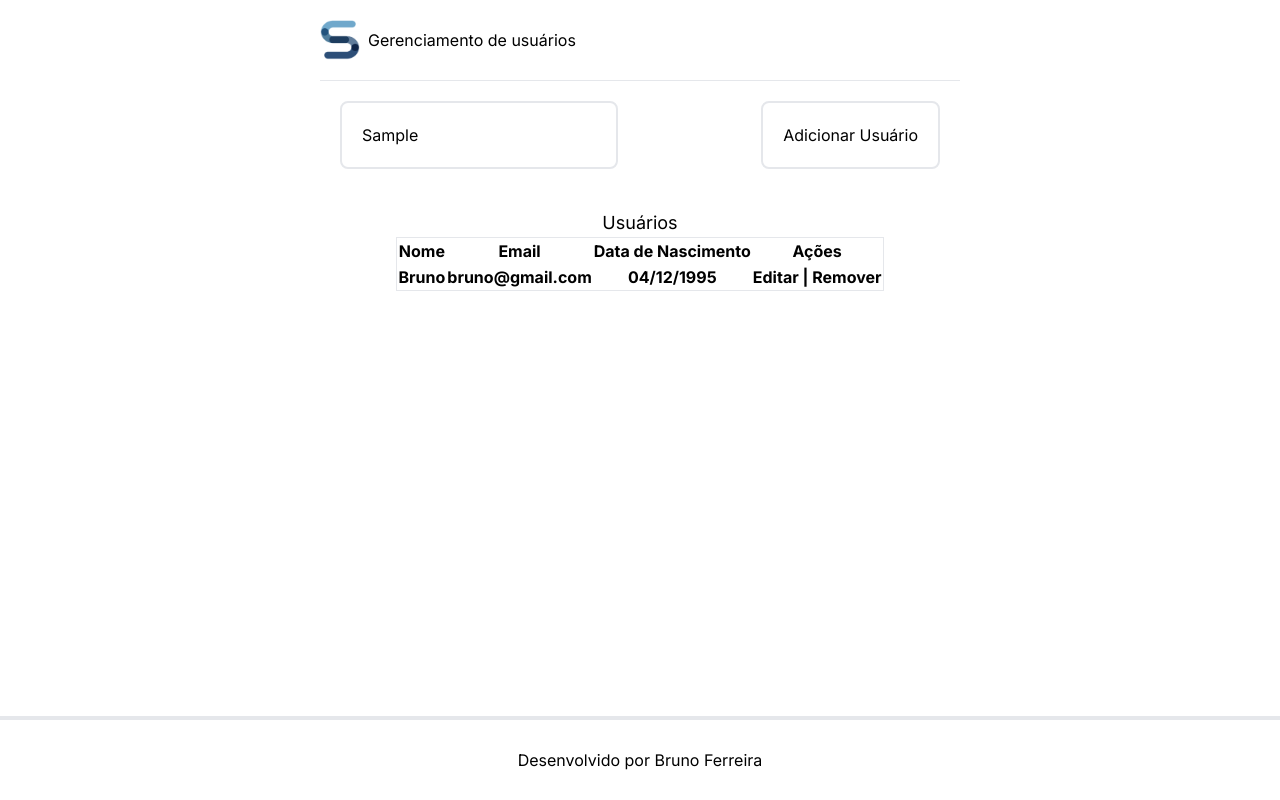
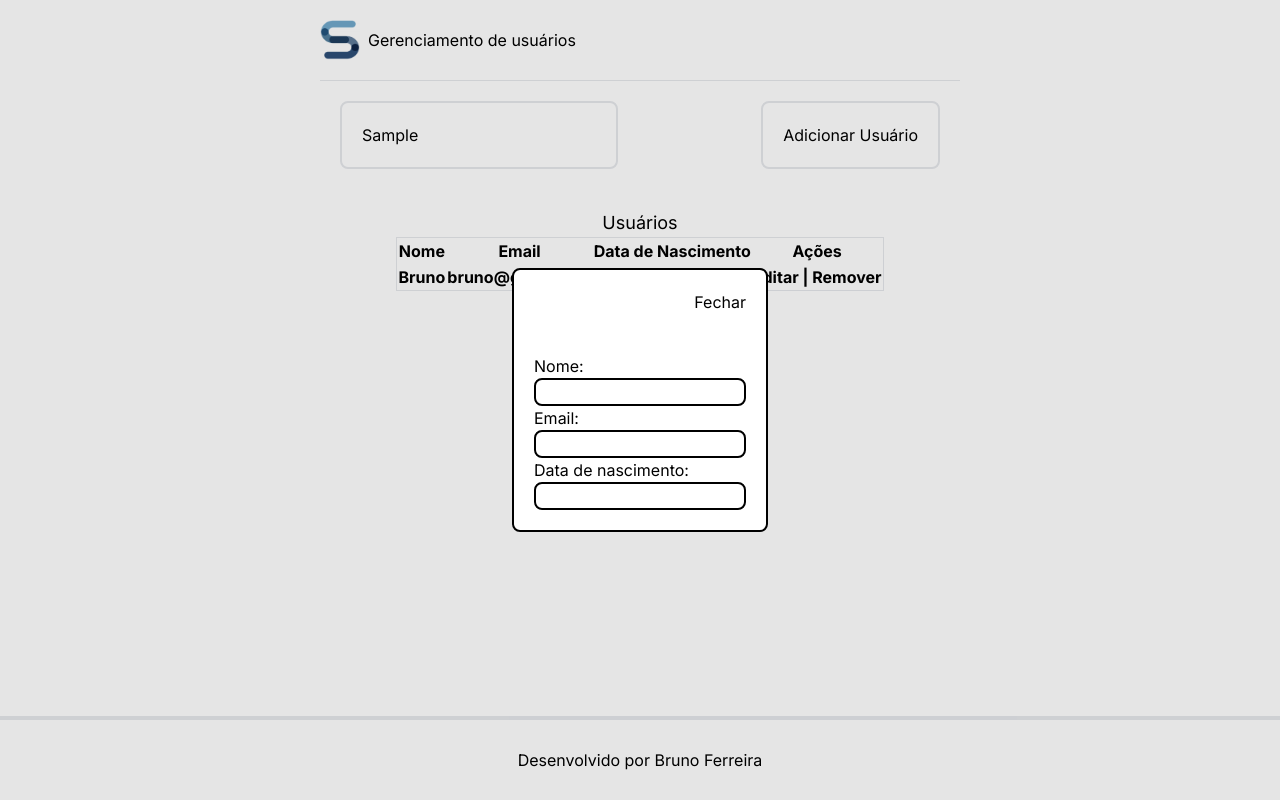
Before and after one commit to BrunoFerreira95/manterusuarios, a Next.js app: page / in a window 1280 px wide. Both pictures are taken after typing "Sample" into the empty fields and a click on the button "Adicionar Usuário". Built offline with nearby package versions, Linux system fonts and the light colour scheme; data requests are answered from the project's data file.

Commit message:
feat: create diolog for adding user

```diff
--- a/src/app/user/page.tsx
+++ b/src/app/user/page.tsx
@@ -3,7 +3,7 @@
 import Footer from '@/components/Footer'
 import Header from '@/components/Header'
 import { fetchUsers } from '@/controllers/user.controllers'
-import React, { useEffect, useState } from 'react'
+import React, { RefObject, useEffect, useRef, useState } from 'react'
 
 type UsersProps ={
     id: number;
@@ -12,9 +12,16 @@ type UsersProps ={
     data_de_nascimento: string;
 }[]
 
+interface DialogRefType {
+  openDialog: () => void;
+  closeDialog: () => void;
+}
+
+
 const UserHome = () => {
   const [users, setUsers] = useState<UsersProps>([])
 
+  const dialogRef: RefObject<HTMLDialogElement> = useRef(null);
 
   useEffect(() => {
     fetchUsers(setUsers)
@@ -27,7 +34,7 @@ const UserHome = () => {
         <main className='flex justify-center items-center flex-col m-5'>
           <div className='flex justify-between w-full '>
             <input type="text" placeholder='Pesquisar por nome' className='border-2 rounded-lg p-5 '/>
-            <button className='cursor-pointer border-2 rounded-lg p-5'> Adicionar Usuário</button>
+            <button onClick={() => showModal(dialogRef)} className='cursor-pointer border-2 rounded-lg p-5'> Adicionar Usuário</button>
           </div>
           <table className='border p-5 m-10'>
             <caption className='text-lg'>Usuários</caption>
@@ -55,6 +62,20 @@ const UserHome = () => {
             </tbody>
           </table>
         </main>
+        <dialog ref={dialogRef} className='w-1/5 rounded-lg border-2 border-black'>
+            <div className='flex justify-end'>
+              <button onClick={() => closeModal(dialogRef)} className='m-5'>Fechar</button>
+
+            </div>
+            <form action="" className='flex flex-col p-5'>
+              <label htmlFor="nome">Nome:</label>
+              <input className='border-2 border-black rounded-lg' type="text" required/>
+              <label htmlFor="email">Email:</label>
+              <input className='border-2 border-black rounded-lg' type="email" required/>
+              <label htmlFor="data_de_nascimento">Data de nascimento:</label>
+              <input className='border-2 border-black rounded-lg' type="data" required/>
+            </form>
+        </dialog>
         <Footer/>
       </div>
     </div>
@@ -63,3 +84,11 @@ const UserHome = () => {
 }
 
 export default UserHome
+
+function showModal(dialogRef: RefObject<HTMLDialogElement>) {
+  dialogRef.current?.showModal()
+}
+
+function closeModal(dialogRef: RefObject<HTMLDialogElement>) {
+  dialogRef.current?.close()
+}
```
